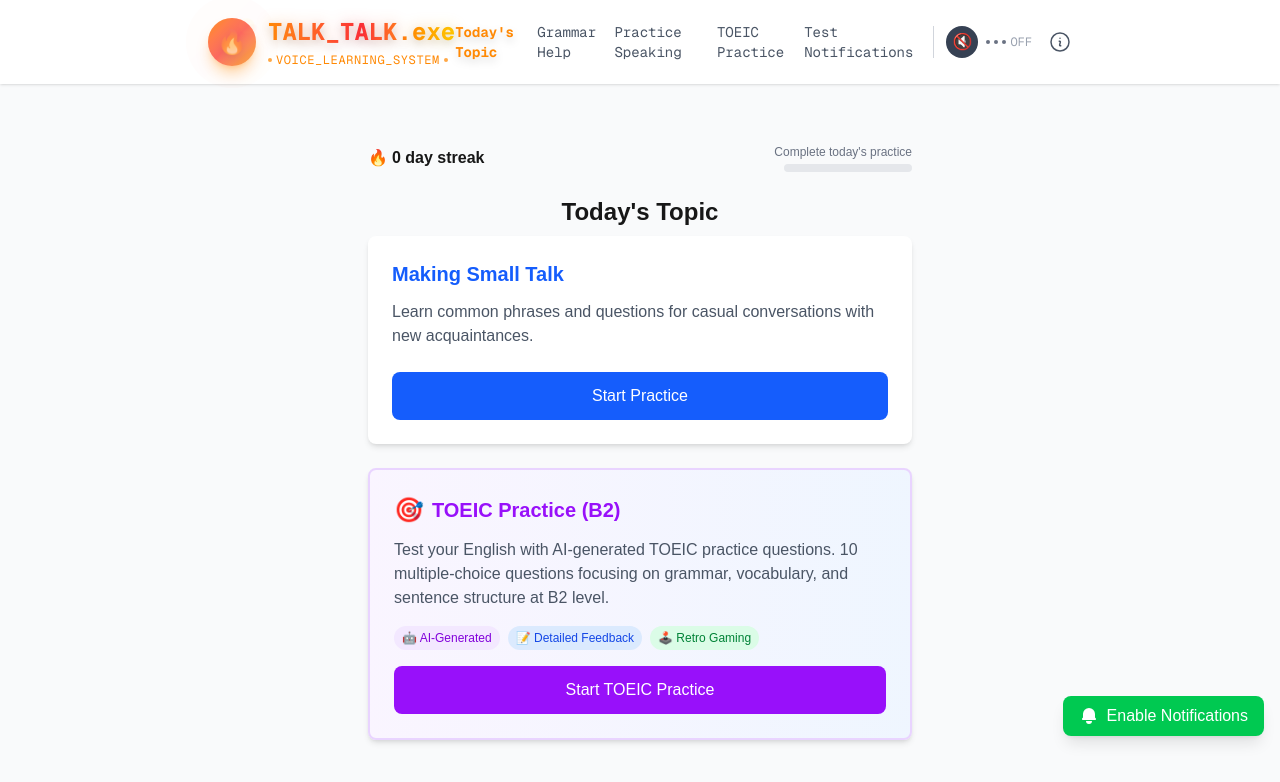
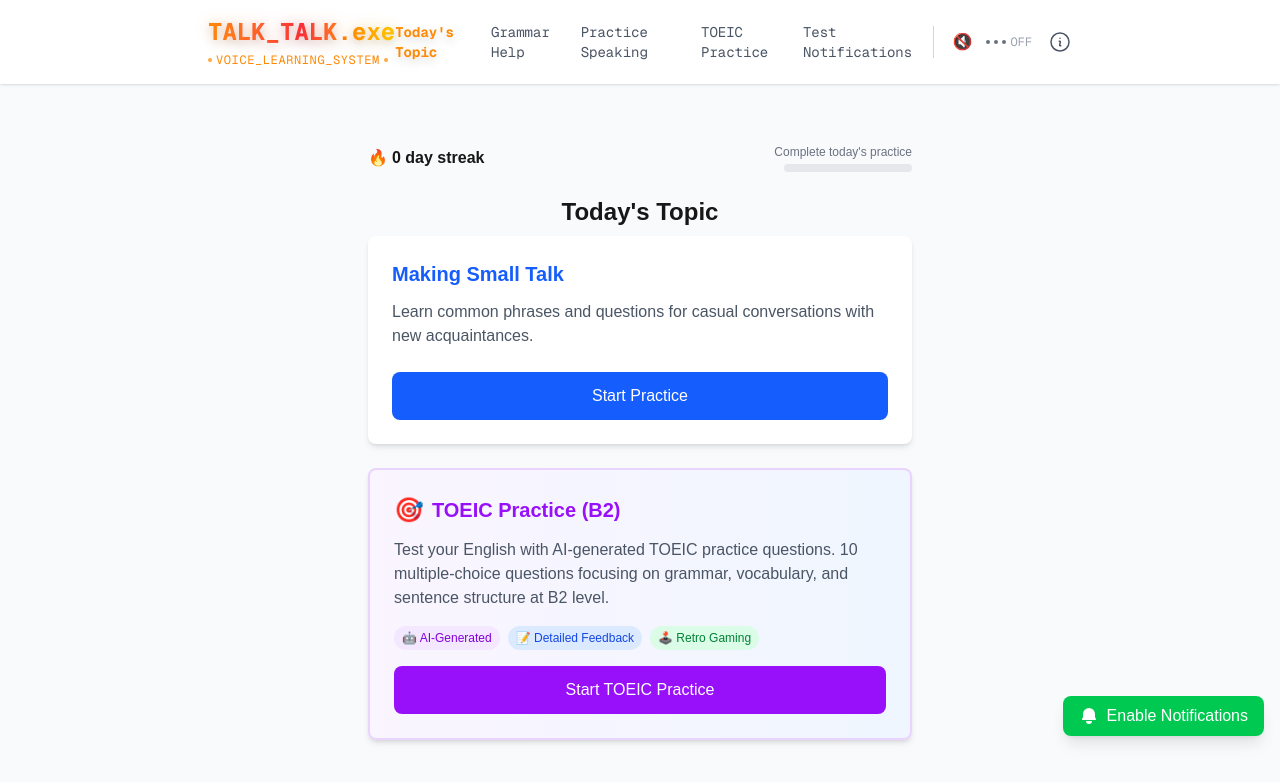
Before and after one commit to tainguyen197/talk-talk, a Next.js app: page / in a window 1280 px wide. Shown: the top 782 px of the page. Built offline with nearby package versions, Linux system fonts and the light colour scheme.

Commit message:
Refactor UI elements in TOEICPractice and Header components.

```diff
--- a/src/app/toeic-practice/page.tsx
+++ b/src/app/toeic-practice/page.tsx
@@ -290,7 +290,7 @@ export default function TOEICPractice() {
         <RetroBackground />
         <Header />
         <main className="flex-1 flex items-center justify-center relative z-10">
-          <div className=" border-cyan-400 rounded-lg p-10 text-center animate-fade-in">
+          <div className=" border-cyan-400 rounded-lg p-6 text-center animate-fade-in">
             <h1 className="text-3xl font-mono text-green-300 mb-4">
               Questions are ready!
             </h1>
--- a/src/components/Header.tsx
+++ b/src/components/Header.tsx
@@ -36,35 +36,6 @@ export default function Header() {
       <div className="max-w-4xl mx-auto p-4 flex justify-between items-center">
         {/* Retro Gaming Logo & Title */}
         <div className="flex items-center space-x-3">
-          {/* Animated Fire Icon */}
-          <div className="relative">
-            <div className="w-12 h-12 bg-gradient-to-br from-orange-500 via-red-500 to-yellow-500 rounded-full flex items-center justify-center shadow-lg shadow-orange-400/50 animate-pulse">
-              <div className="relative">
-                {/* Fire emoji with glow effect */}
-                <span
-                  className="text-2xl drop-shadow-lg animate-bounce"
-                  style={{ animationDuration: "2s" }}
-                >
-                  🔥
-                </span>
-                {/* Fire particles effect */}
-                <div className="absolute -top-1 -right-1 w-2 h-2 bg-yellow-300 rounded-full animate-ping opacity-70"></div>
-                <div
-                  className="absolute -bottom-1 -left-1 w-1.5 h-1.5 bg-orange-400 rounded-full animate-ping opacity-80"
-                  style={{ animationDelay: "0.5s" }}
-                ></div>
-                <div
-                  className="absolute top-0 -right-2 w-1 h-1 bg-red-400 rounded-full animate-ping opacity-60"
-                  style={{ animationDelay: "1s" }}
-                ></div>
-              </div>
-            </div>
-            {/* Glowing ring effect */}
-            <div className="absolute inset-0 w-12 h-12 bg-gradient-to-br from-orange-500 via-red-500 to-yellow-500 rounded-full opacity-20 animate-ping"></div>
-            {/* Fire glow effect */}
-            <div className="absolute inset-0 w-12 h-12 bg-gradient-to-br from-orange-400 to-red-400 rounded-full opacity-10 animate-pulse"></div>
-          </div>
-
           {/* Retro Gaming Title */}
           <Link href="/" className="group">
             <div className="relative">
--- a/src/components/VoiceToggle.tsx
+++ b/src/components/VoiceToggle.tsx
@@ -67,21 +67,13 @@ export default function VoiceToggle({ onVoiceChange }: VoiceToggleProps) {
       {/* Voice Toggle Button with Icon */}
       <button
         onClick={toggleVoice}
-        className={`relative flex items-center justify-center h-8 w-8 rounded-full transition-all duration-300 transform hover:scale-110 focus:outline-none ${
-          isVoiceEnabled
-            ? "bg-gradient-to-r from-orange-500 to-red-500 shadow-lg shadow-orange-400/50"
-            : "bg-gray-700 hover:bg-gray-600"
+        className={`relative flex items-center justify-center h-8 w-8 transition-all duration-300  ${
+          isVoiceEnabled ? "" : "text-gray-300"
         }`}
         aria-label={isVoiceEnabled ? "Disable voice" : "Enable voice"}
       >
         {/* Voice Icon */}
-        <span
-          className={`text-base ${
-            isVoiceEnabled ? "text-white" : "text-gray-300"
-          }`}
-        >
-          {isVoiceEnabled ? "🔊" : "🔇"}
-        </span>
+        <span className={`text-base`}>{isVoiceEnabled ? "🔊" : "🔇"}</span>
 
         {/* Fire particles when enabled */}
         {isVoiceEnabled && (
@@ -99,9 +91,7 @@ export default function VoiceToggle({ onVoiceChange }: VoiceToggleProps) {
         )}
 
         {/* Glowing ring effect when enabled */}
-        {isVoiceEnabled && (
-          <div className="absolute inset-0 rounded-full bg-gradient-to-r from-orange-400 to-red-400 opacity-20 animate-pulse"></div>
-        )}
+        {isVoiceEnabled && <div className="absolute inset-0 "></div>}
       </button>
 
       {/* Voice Status Text (Desktop only) */}
```
